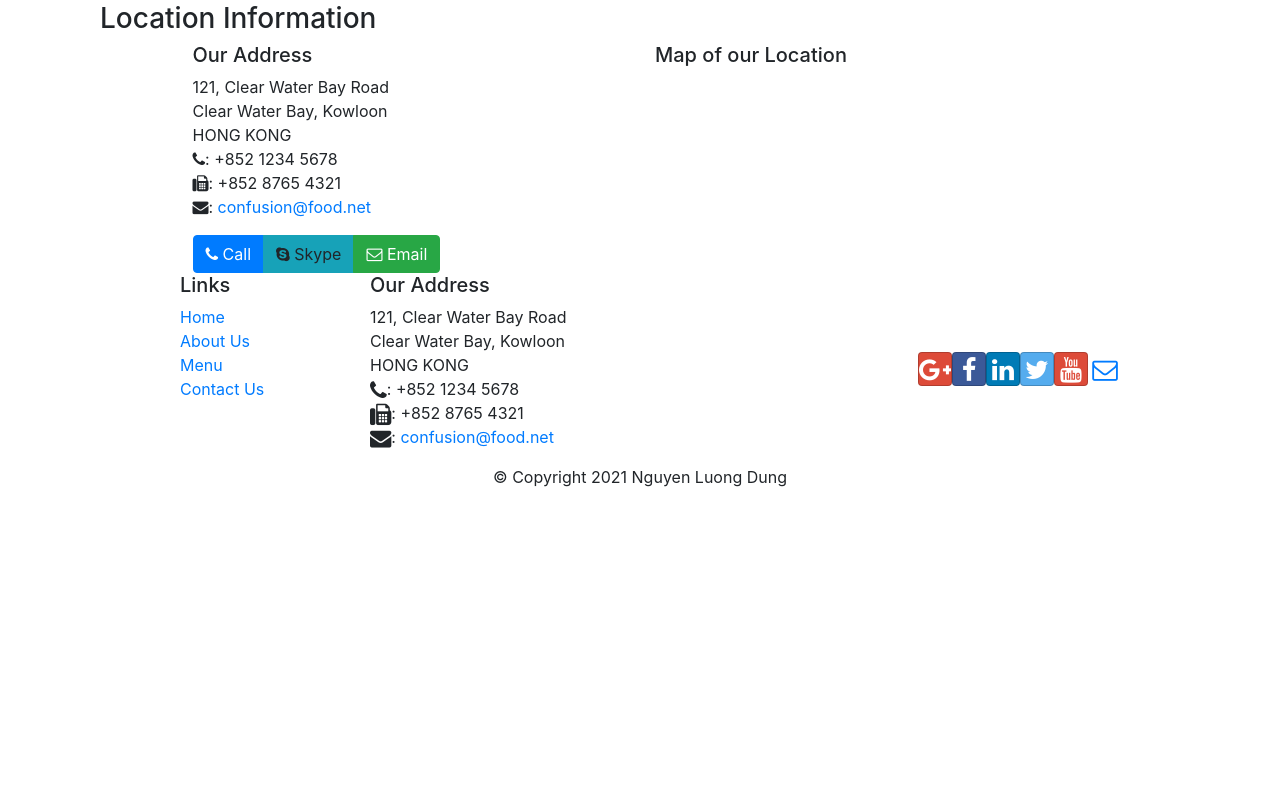
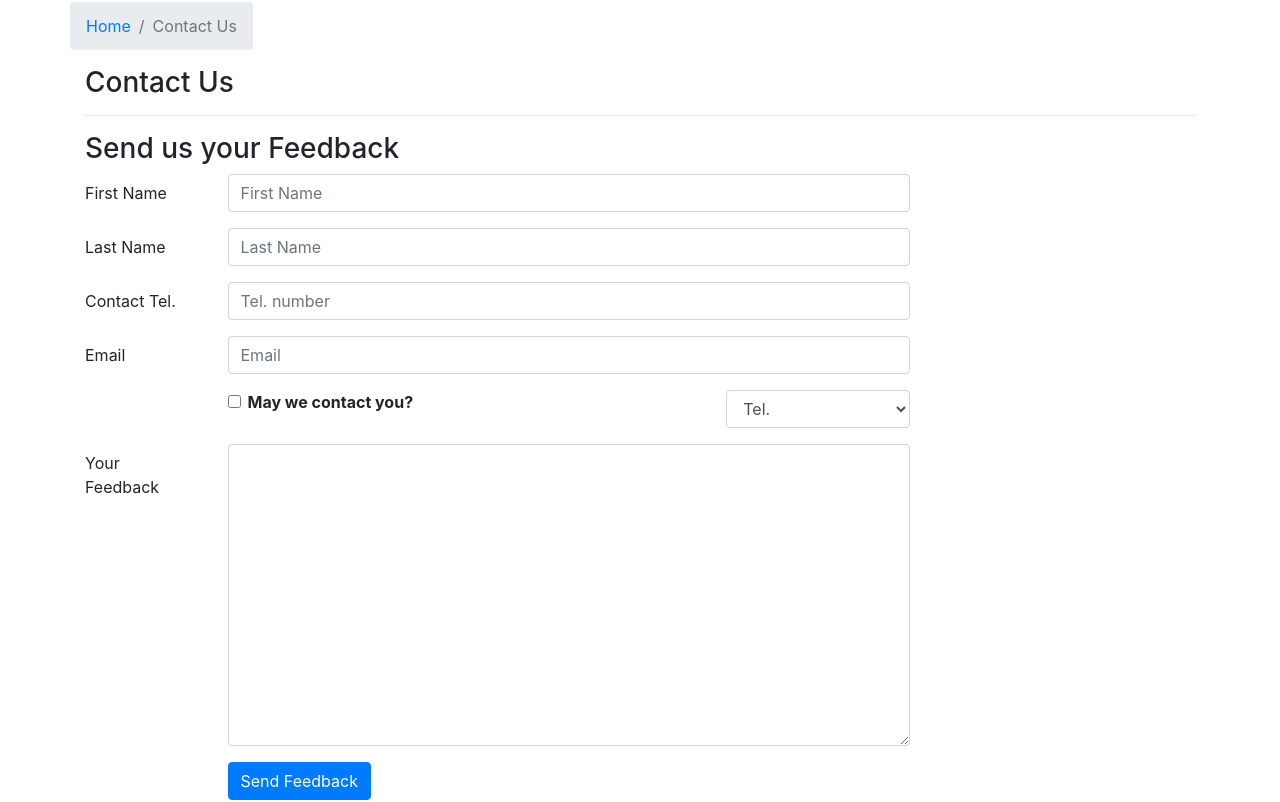
Before and after one commit to ngldung/Funix-React, a React (Create React App) app: page /contactus in a window 1280 px wide. Shown: the part 360-1162 px from the top of the page. Before the commit the page ends 865 px from the top, so only its background shows below. Built offline with nearby package versions, Linux system fonts and the light colour scheme.

Commit message:
Controlled Form

```diff
--- a/src/components/ContactComponent.js
+++ b/src/components/ContactComponent.js
@@ -1,7 +1,179 @@
-import React from "react";
+import React, { useState } from "react";
+import { Link } from "react-router-dom";
+import {
+  Breadcrumb,
+  BreadcrumbItem,
+  Button,
+  Form,
+  FormGroup,
+  Label,
+  Input,
+  Col,
+} from "reactstrap";
+
+const INITIAL_INPUT = {
+  firstname: "",
+  lastname: "",
+  telnum: "",
+  email: "",
+  agree: false,
+  contactType: "Tel.",
+  message: "",
+};
 
 const Contact = (props) => {
+  const [userInput, setUserInput] = useState(INITIAL_INPUT);
+
+  const handleInputChange = (event) => {
+    const target = event.target;
+    const value = target.type === "checkbox" ? target.checked : target.value;
+    const name = target.name;
+
+    setUserInput(prevInput => {
+      return {...prevInput, [name]: value}
+    });
+  };
+
+  const handleSubmit = (event) => {
+    event.preventDefault();
+    console.log("Current State is: " + JSON.stringify(userInput));
+    alert("Current State is: " + JSON.stringify(userInput));
+  };
+
   return (
+    <div>
+      <div className="row">
+        <Breadcrumb>
+          <BreadcrumbItem>
+            <Link to="/home">Home</Link>
+          </BreadcrumbItem>
+          <BreadcrumbItem active>Contact Us</BreadcrumbItem>
+        </Breadcrumb>
+        <div className="col-12">
+          <h3>Contact Us</h3>
+          <hr />
+        </div>
+      </div>
+
+      {/* FORM CONTROLLED */}
+      <div className="row row-content">
+        <div className="col-12">
+          <h3>Send us your Feedback</h3>
+        </div>
+        <div className="col-12 col-md-9">
+          <Form onSubmit={handleSubmit}>
+            <FormGroup row>
+              <Label htmlFor="firstname" md={2}>
+                First Name
+              </Label>
+              <Col md={10}>
+                <Input
+                  type="text"
+                  id="firstname"
+                  name="firstname"
+                  placeholder="First Name"
+                  value={userInput.firstname}
+                  onChange={handleInputChange}
+                />
+              </Col>
+            </FormGroup>
+            <FormGroup row>
+              <Label htmlFor="lastname" md={2}>
+                Last Name
+              </Label>
+              <Col md={10}>
+                <Input
+                  type="text"
+                  id="lastname"
+                  name="lastname"
+                  placeholder="Last Name"
+                  value={userInput.lastname}
+                  onChange={handleInputChange}
+                />
+              </Col>
+            </FormGroup>
+            <FormGroup row>
+              <Label htmlFor="telnum" md={2}>
+                Contact Tel.
+              </Label>
+              <Col md={10}>
+                <Input
+                  type="tel"
+                  id="telnum"
+                  name="telnum"
+                  placeholder="Tel. number"
+                  value={userInput.telnum}
+                  onChange={handleInputChange}
+                />
+              </Col>
+            </FormGroup>
+            <FormGroup row>
+              <Label htmlFor="email" md={2}>
+                Email
+              </Label>
+              <Col md={10}>
+                <Input
+                  type="email"
+                  id="email"
+                  name="email"
+                  placeholder="Email"
+                  value={userInput.email}
+                  onChange={handleInputChange}
+                />
+              </Col>
+            </FormGroup>
+            <FormGroup row>
+              <Col md={{ size: 6, offset: 2 }}>
+                <FormGroup check>
+                  <Label check>
+                    <Input
+                      type="checkbox"
+                      name="agree"
+                      checked={userInput.agree}
+                      onChange={handleInputChange}
+                    />{" "}
+                    <strong>May we contact you?</strong>
+                  </Label>
+                </FormGroup>
+              </Col>
+              <Col md={{ size: 3, offset: 1 }}>
+                <Input
+                  type="select"
+                  name="contactType"
+                  value={userInput.contactType}
+                  onChange={handleInputChange}
+                >
+                  <option>Tel.</option>
+                  <option>Email</option>
+                </Input>
+              </Col>
+            </FormGroup>
+            <FormGroup row>
+              <Label htmlFor="message" md={2}>
+                Your Feedback
+              </Label>
+              <Col md={10}>
+                <Input
+                  type="textarea"
+                  id="message"
+                  name="message"
+                  rows="12"
+                  value={userInput.message}
+                  onChange={handleInputChange}
+                ></Input>
+              </Col>
+            </FormGroup>
+            <FormGroup row>
+              <Col md={{ size: 10, offset: 2 }}>
+                <Button type="submit" color="primary">
+                  Send Feedback
+                </Button>
+              </Col>
+            </FormGroup>
+          </Form>
+        </div>
+      </div>
+
       <div className="container">
         <div className="row row-content">
           <div className="col-12">
@@ -50,6 +222,7 @@ const Contact = (props) => {
           </div>
         </div>
       </div>
+    </div>
   );
 };
 
--- a/src/components/DishDetailComponent.js
+++ b/src/components/DishDetailComponent.js
@@ -1,7 +1,16 @@
 import React from "react";
-import { Card, CardImg, CardText, CardBody, CardTitle } from "reactstrap";
+import {
+  Card,
+  CardImg,
+  CardText,
+  CardBody,
+  CardTitle,
+  Breadcrumb,
+  BreadcrumbItem,
+} from "reactstrap";
+import { Link } from "react-router-dom";
 
-function RenderDish(dish) {
+function RenderDish({dish}) {
   if (dish != null)
     return (
       <Card>
@@ -32,12 +41,29 @@ function RenderComments(dish) {
 }
 
 const DishDetail = (props) => {
-  const dish = props.dish;
+  console.log(props.dish)
   return (
-    <div className="row">
-      <div className="col-12 col-md-5 m-1">{RenderDish(dish)}</div>
-
-      <div className="col-12 col-md-5 m-1">{RenderComments(dish)}</div>
+    <div className="container">
+      <div className="row">
+        <Breadcrumb>
+          <BreadcrumbItem>
+            <Link to="/menu">Menu</Link>
+          </BreadcrumbItem>
+          <BreadcrumbItem active>{props.dish.name}</BreadcrumbItem>
+        </Breadcrumb>
+        <div className="col-12">
+          <h3>{props.dish.name}</h3>
+          <hr />
+        </div>
+      </div>
+      <div className="row">
+        <div className="col-12 col-md-5 m-1">
+          <RenderDish dish={props.dish} />
+        </div>
+        <div className="col-12 col-md-5 m-1">
+          <RenderComments comments={props.comments} />
+        </div>
+      </div>
     </div>
   );
 };
--- a/src/components/MainComponent.js
+++ b/src/components/MainComponent.js
@@ -1,4 +1,4 @@
-import React, { useState } from "react";
+import React from "react";
 import Menu from "./MenuComponent";
 import Header from "../UI/Header";
 import Footer from "../UI/Footer";
@@ -8,8 +8,17 @@ import Contact from "./ContactComponent";
 import { DISHES } from "../shared/dishes";
 import { PROMOTIONS } from "../shared/promotion";
 import { LEADERS } from "../shared/leaders";
+import { COMMENTS } from "../shared/comments";
+import DishDetail from "./DishDetailComponent";
 
 const Main = () => {
+
+  const DishWithId = ({match}) => {
+    return(
+        <DishDetail dish={DISHES.filter((dish) => dish.id === parseInt(match.params.dishId,10))[0]}
+          comments={COMMENTS.filter((comment) => comment.dishId === parseInt(match.params.dishId,10))} />
+    );
+  };
 
   return (
     <div>
@@ -23,12 +32,13 @@ const Main = () => {
               promotion={PROMOTIONS.filter((promo) => promo.featured)[0]}
             />
           </Route>
-          <Route path="/menu">
+          <Route path="/menu" exact>
             <Menu dishes={DISHES} />
           </Route>
           <Route path="/contactus">
             <Contact />
           </Route>
+          <Route path='/menu/:dishId' component={DishWithId} />
           <Route path="/*">
             <Redirect to="/home" />
           </Route>
--- a/src/components/MenuComponent.js
+++ b/src/components/MenuComponent.js
@@ -1,14 +1,23 @@
 import React, { useState } from "react";
-import { Card, CardImg, CardImgOverlay, CardTitle } from "reactstrap";
-import DishDetail from "./DishDetailComponent";
+import {
+  Card,
+  CardImg,
+  CardImgOverlay,
+  CardTitle,
+  Breadcrumb,
+  BreadcrumbItem,
+} from "reactstrap";
+import { Link } from "react-router-dom";
 
-function RenderMenuItem({ dish }) {
+function RenderMenuItem({ dish, onClick }) {
   return (
     <Card>
+      <Link to={`/menu/${dish.id}`}>
         <CardImg width="100%" src={dish.image} alt={dish.name} />
         <CardImgOverlay>
           <CardTitle>{dish.name}</CardTitle>
         </CardImgOverlay>
+      </Link>
     </Card>
   );
 }
@@ -16,21 +25,35 @@ function RenderMenuItem({ dish }) {
 const Menu = (props) => {
   const [selectedDish, setSelectedDish] = useState(null);
   const selectDishHandler = (dishId) => {
-    setSelectedDish(dishId)
-}
+    setSelectedDish(dishId);
+  };
 
   const menu = props.dishes.map((dish) => {
     return (
       <div className="col-12 col-md-5 m-1" key={dish.id}>
-        <RenderMenuItem dish={dish} onClick={() => selectDishHandler(dish.id)} />
+        <RenderMenuItem
+          dish={dish}
+          onClick={() => selectDishHandler(dish.id)}
+        />
       </div>
     );
   });
 
   return (
-    <div>
+    <div className="container">
+      <div className="row">
+        <Breadcrumb>
+          <BreadcrumbItem>
+            <Link to="/home">Home</Link>
+          </BreadcrumbItem>
+          <BreadcrumbItem active>Menu</BreadcrumbItem>
+        </Breadcrumb>
+        <div className="col-12">
+          <h3>Menu</h3>
+          <hr />
+        </div>
+      </div>
       <div className="row">{menu}</div>
-      <DishDetail dish={props.dishes.filter((dish) => dish.id === selectedDish)[0]} />
     </div>
   );
 };
```
Lines whose indentation alone changed are shown as unchanged.
